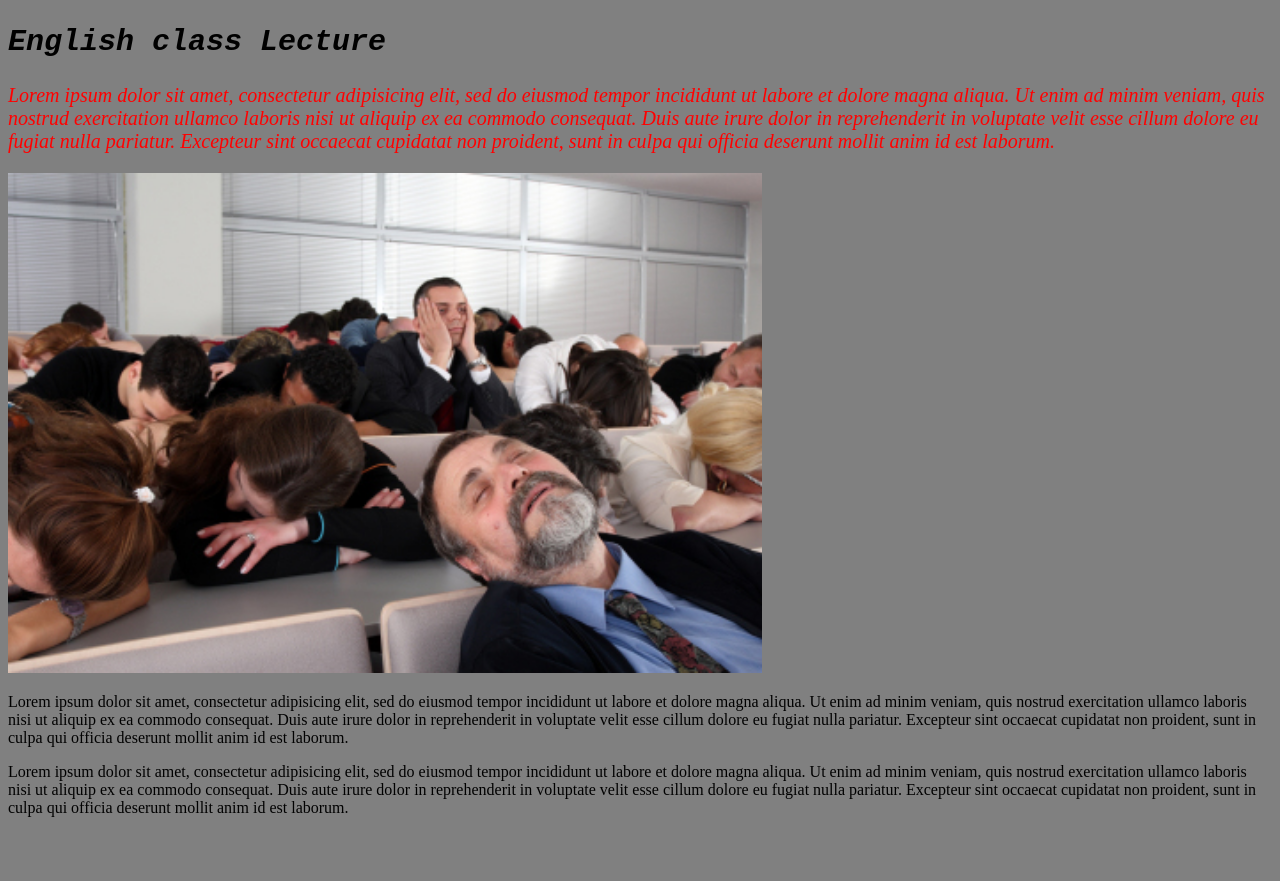
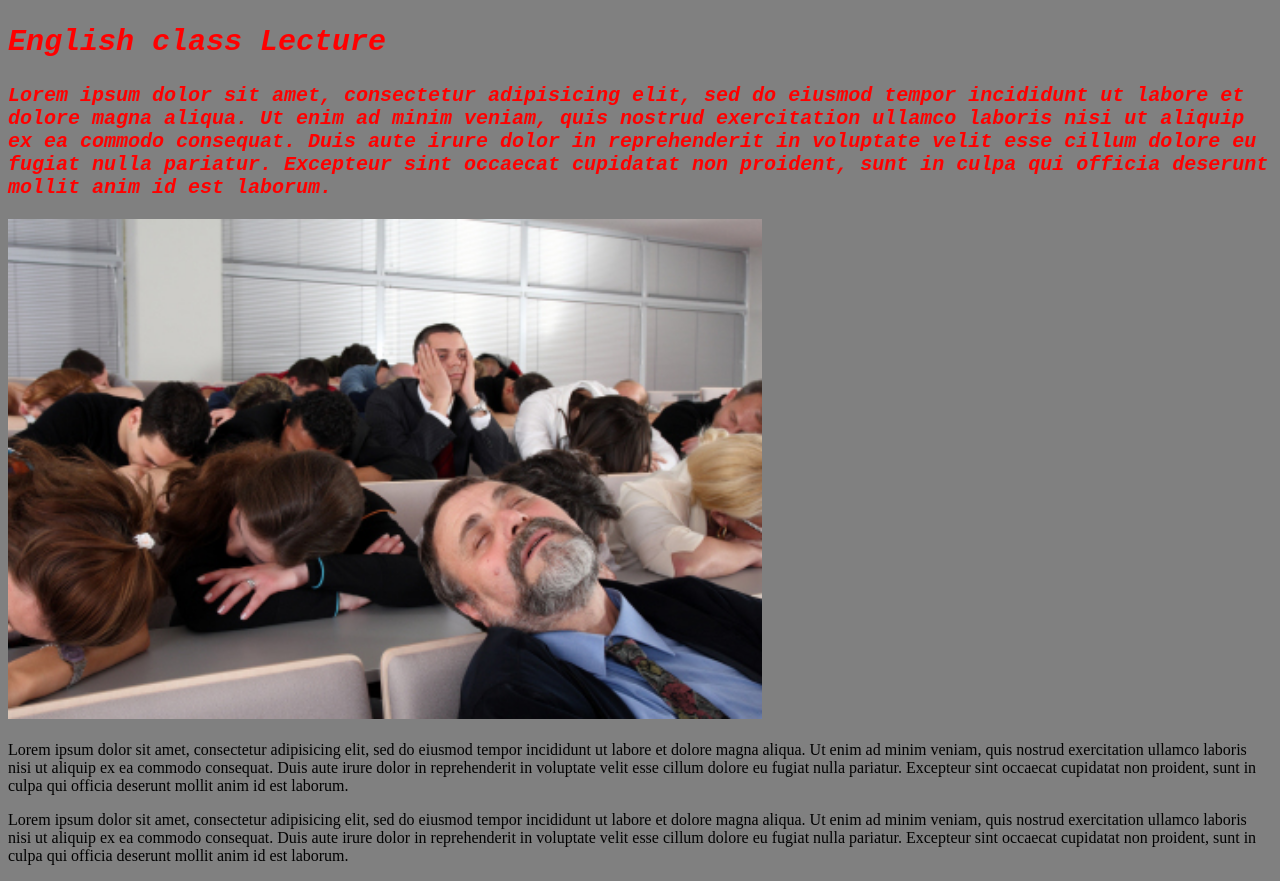
Before and after one commit to Taylorgrohs/boring, a plain HTML site: page index.html in a window 1280 px wide. Before the commit the page ends 833 px from the top, so only its background shows below. Drawn offline with Linux system fonts and the light colour scheme.

Commit message:
Add div class

```diff
--- a/css/styles.css
+++ b/css/styles.css
@@ -1,17 +1,14 @@
-h2.intro {
+.intro {
   font-style: oblique;
   font-weight: bolder;
   font-family: monospace;
   font-size: 30px;
-
-}
-p.intro {
   font-style: italic;
   color: red;
   font-size: 20px;
 }
 
-img.intro {
+#pic {
   height: 500px;
   weight: 800px;
 }
--- a/index.html
+++ b/index.html
@@ -5,10 +5,12 @@
     <title>English Class</title>
   </head>
   <body>
-    <h2 class="intro">English class Lecture</h2>
+    <div  class="intro">
+    <h2>English class Lecture</h2>
 
-    <p class="intro"> Lorem ipsum dolor sit amet, consectetur adipisicing elit, sed do eiusmod tempor incididunt ut labore et dolore magna aliqua. Ut enim ad minim veniam, quis nostrud exercitation ullamco laboris nisi ut aliquip ex ea commodo consequat. Duis aute irure dolor in reprehenderit in voluptate velit esse cillum dolore eu fugiat nulla pariatur. Excepteur sint occaecat cupidatat non proident, sunt in culpa qui officia deserunt mollit anim id est laborum.</p>
-    <img class="intro" src="img/lecture.jpg" alt="Lecture classroom">
+    <p> Lorem ipsum dolor sit amet, consectetur adipisicing elit, sed do eiusmod tempor incididunt ut labore et dolore magna aliqua. Ut enim ad minim veniam, quis nostrud exercitation ullamco laboris nisi ut aliquip ex ea commodo consequat. Duis aute irure dolor in reprehenderit in voluptate velit esse cillum dolore eu fugiat nulla pariatur. Excepteur sint occaecat cupidatat non proident, sunt in culpa qui officia deserunt mollit anim id est laborum.</p>
+    <img id="pic" src="img/lecture.jpg" alt="Lecture classroom">
+  </div>
     <p> Lorem ipsum dolor sit amet, consectetur adipisicing elit, sed do eiusmod tempor incididunt ut labore et dolore magna aliqua. Ut enim ad minim veniam, quis nostrud exercitation ullamco laboris nisi ut aliquip ex ea commodo consequat. Duis aute irure dolor in reprehenderit in voluptate velit esse cillum dolore eu fugiat nulla pariatur. Excepteur sint occaecat cupidatat non proident, sunt in culpa qui officia deserunt mollit anim id est laborum.</p>
     <p> Lorem ipsum dolor sit amet, consectetur adipisicing elit, sed do eiusmod tempor incididunt ut labore et dolore magna aliqua. Ut enim ad minim veniam, quis nostrud exercitation ullamco laboris nisi ut aliquip ex ea commodo consequat. Duis aute irure dolor in reprehenderit in voluptate velit esse cillum dolore eu fugiat nulla pariatur. Excepteur sint occaecat cupidatat non proident, sunt in culpa qui officia deserunt mollit anim id est laborum.</p>
 
```
